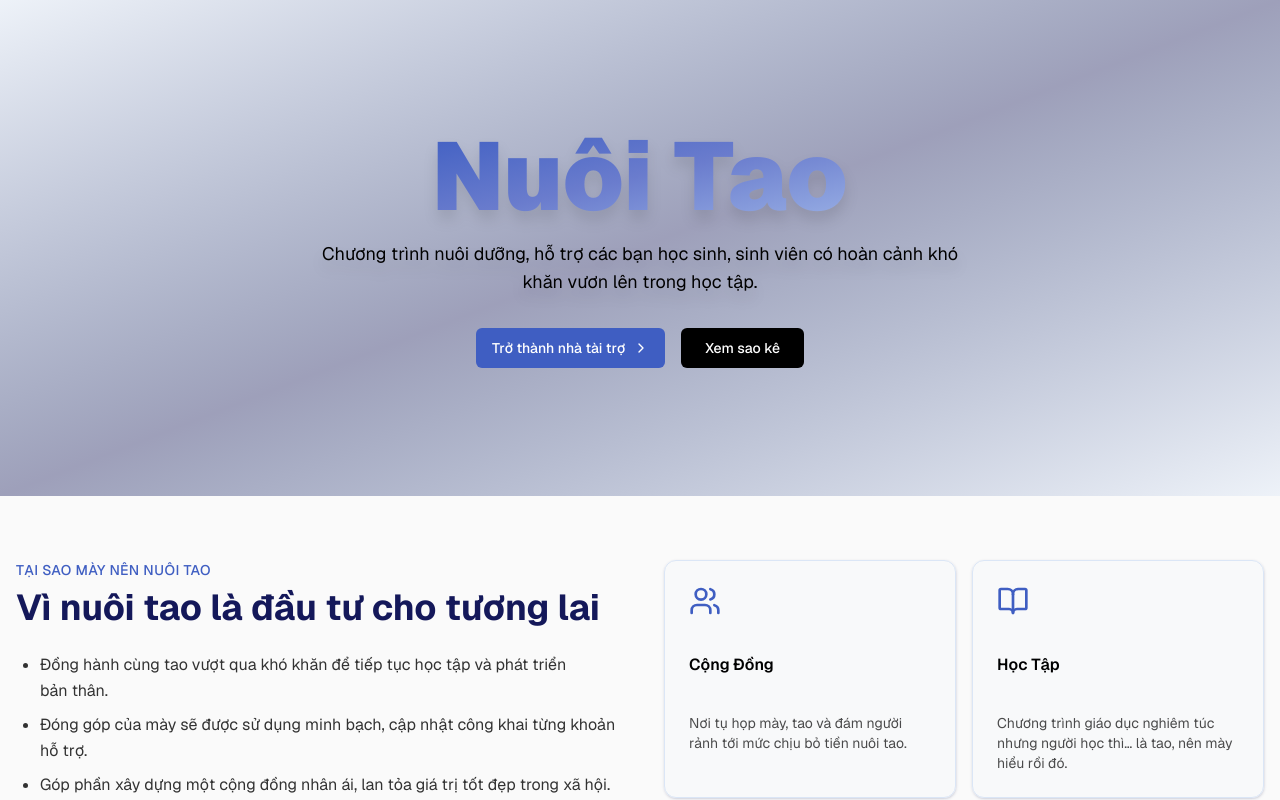
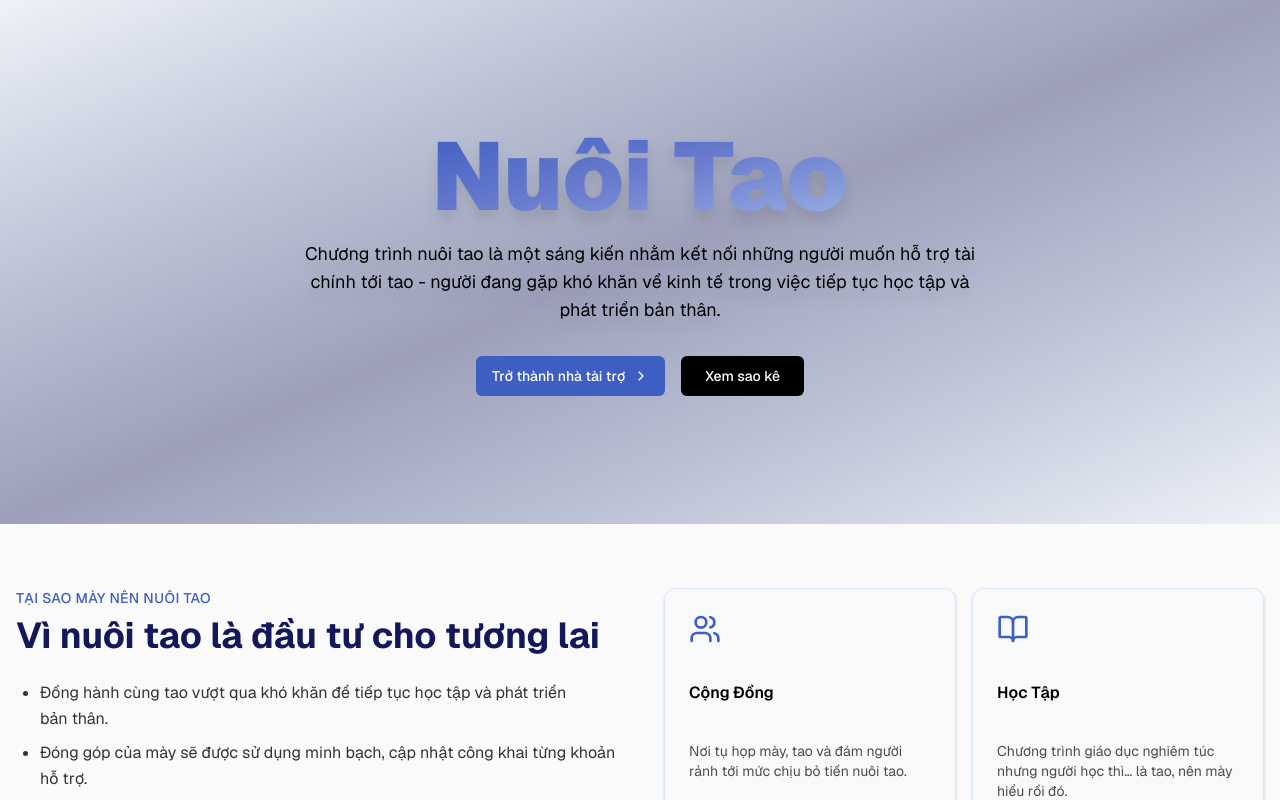
Before and after one commit to tiesen243/nuoi-tao, a Next.js app: page / in a window 1280 px wide. Shown: the top 800 px of the page. Built offline with nearby package versions, Linux system fonts and the light colour scheme.

Commit message:
feat: update home page

```diff
--- a/app/page.tsx
+++ b/app/page.tsx
@@ -24,8 +24,9 @@ export default function HomePage() {
         </h2>
 
         <p className='max-w-2xl text-center text-lg drop-shadow-xl'>
-          Chương trình nuôi dưỡng, hỗ trợ các bạn học sinh, sinh viên có hoàn
-          cảnh khó khăn vươn lên trong học tập.
+          Chương trình nuôi tao là một sáng kiến nhằm kết nối những người muốn
+          hỗ trợ tài chính tới tao - người đang gặp khó khăn về kinh tế trong
+          việc tiếp tục học tập và phát triển bản thân.
         </p>
 
         <div className='flex flex-col sm:flex-row gap-4 mt-4'>
```
